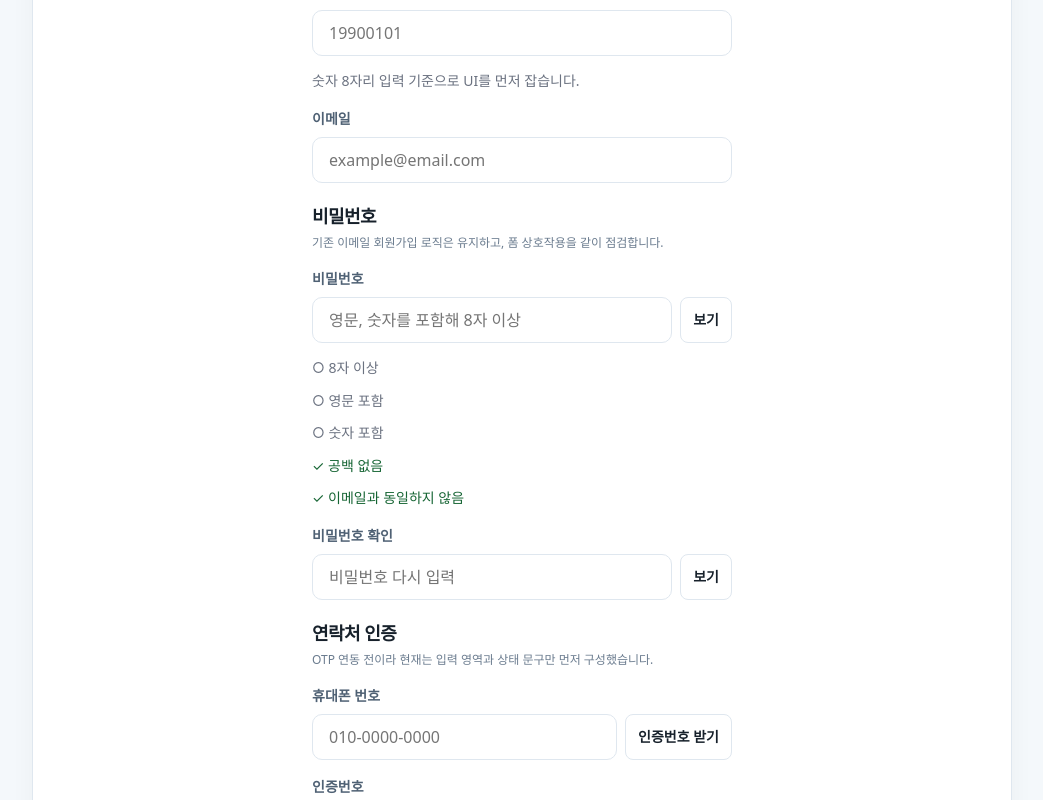
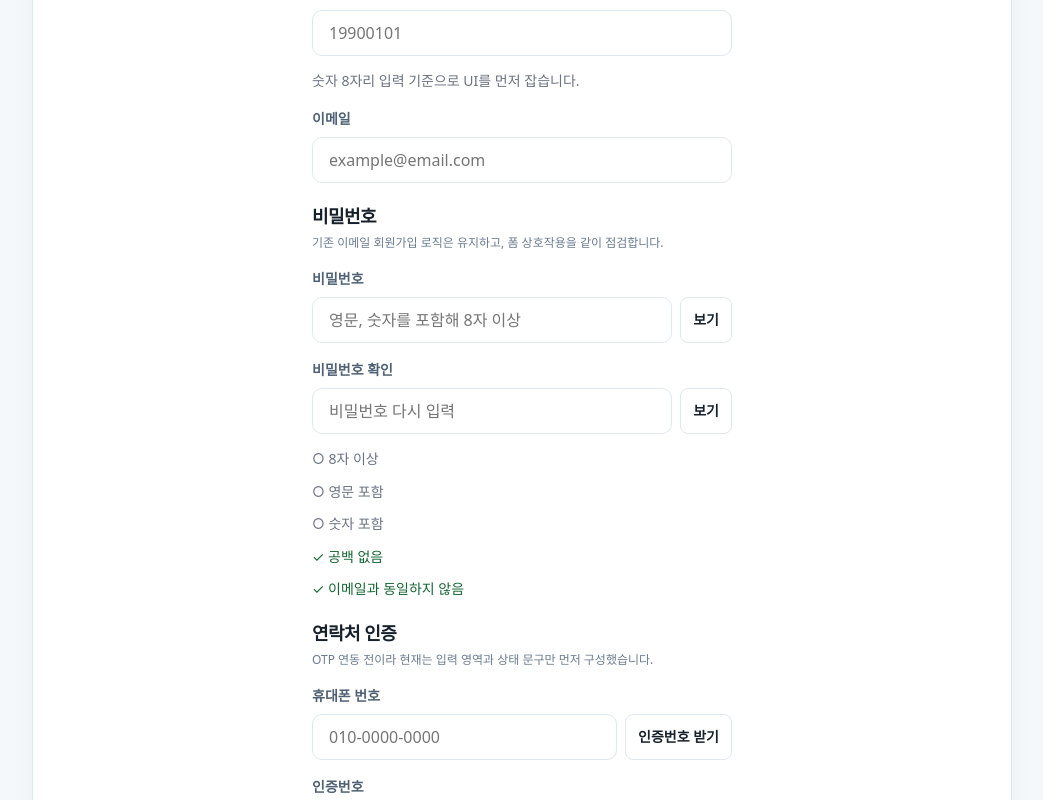
Before and after one commit to otang00/premove-clone, a React (Vite) app: page /signup in a window 1280 px wide. Shown: the part 387-1187 px from the top of the page, without its empty margins (118-1161 px from the left). Built offline with nearby package versions, Linux system fonts and the light colour scheme; no server answers.

Commit message:
feat(signup): move password checks below confirmation

```diff
--- a/src/pages/SignupPage.jsx
+++ b/src/pages/SignupPage.jsx
@@ -250,14 +250,6 @@ export default function SignupPage() {
                           {showPassword ? '숨기기' : '보기'}
                         </button>
                       </div>
-
-                      <div style={{ display: 'grid', gap: 4 }}>
-                        <FieldNote color={passwordChecks.length ? '#166534' : '#6b7280'}>{passwordChecks.length ? '✓' : '○'} 8자 이상</FieldNote>
-                        <FieldNote color={passwordChecks.english ? '#166534' : '#6b7280'}>{passwordChecks.english ? '✓' : '○'} 영문 포함</FieldNote>
-                        <FieldNote color={passwordChecks.number ? '#166534' : '#6b7280'}>{passwordChecks.number ? '✓' : '○'} 숫자 포함</FieldNote>
-                        <FieldNote color={passwordChecks.noSpace ? '#166534' : '#be123c'}>{passwordChecks.noSpace ? '✓' : '○'} 공백 없음</FieldNote>
-                        <FieldNote color={passwordChecks.notEmail ? '#166534' : '#be123c'}>{passwordChecks.notEmail ? '✓' : '○'} 이메일과 동일하지 않음</FieldNote>
-                      </div>
                     </div>
                   </div>
 
@@ -291,6 +283,13 @@ export default function SignupPage() {
                           {isPasswordConfirmed ? '비밀번호가 일치합니다.' : '비밀번호가 일치하지 않습니다.'}
                         </FieldNote>
                       ) : null}
+                      <div style={{ display: 'grid', gap: 4 }}>
+                        <FieldNote color={passwordChecks.length ? '#166534' : '#6b7280'}>{passwordChecks.length ? '✓' : '○'} 8자 이상</FieldNote>
+                        <FieldNote color={passwordChecks.english ? '#166534' : '#6b7280'}>{passwordChecks.english ? '✓' : '○'} 영문 포함</FieldNote>
+                        <FieldNote color={passwordChecks.number ? '#166534' : '#6b7280'}>{passwordChecks.number ? '✓' : '○'} 숫자 포함</FieldNote>
+                        <FieldNote color={passwordChecks.noSpace ? '#166534' : '#be123c'}>{passwordChecks.noSpace ? '✓' : '○'} 공백 없음</FieldNote>
+                        <FieldNote color={passwordChecks.notEmail ? '#166534' : '#be123c'}>{passwordChecks.notEmail ? '✓' : '○'} 이메일과 동일하지 않음</FieldNote>
+                      </div>
                     </div>
                   </div>
                 </section>
```
